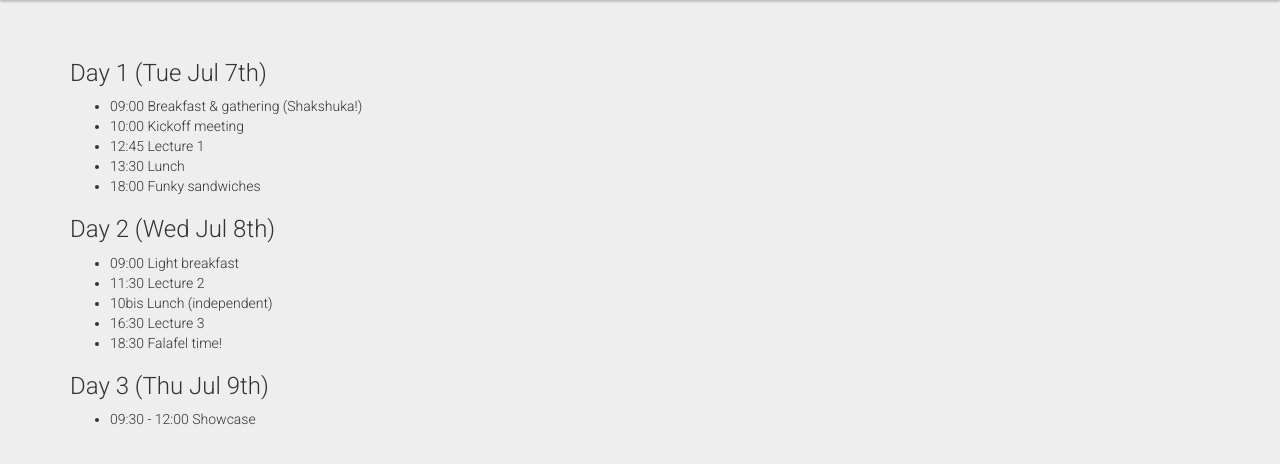
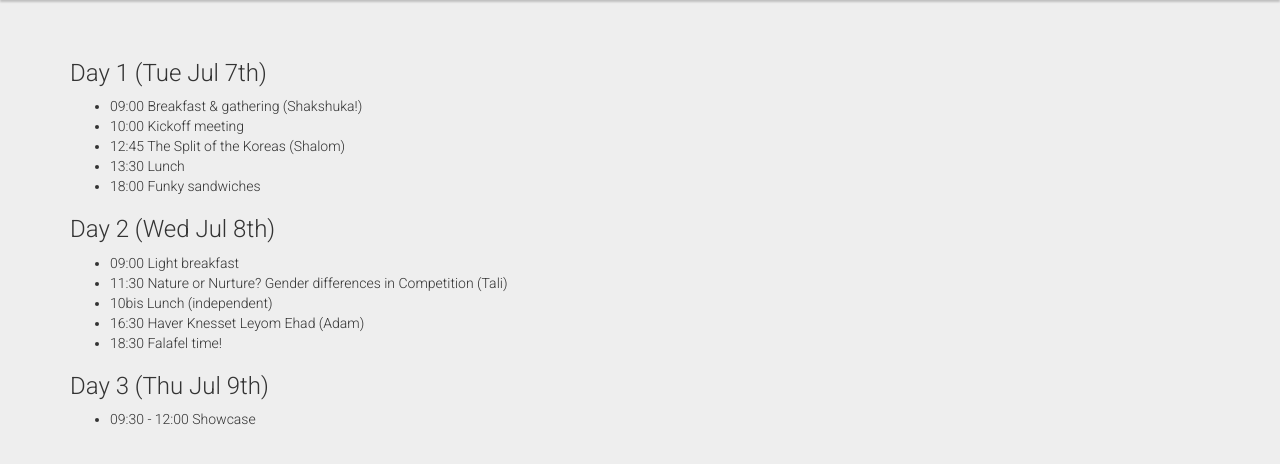
Before and after one commit to maticrivo/hackathing, a Flask app: template app/templates/agenda.html in a window 1280 px wide. Shown: the part 241-705 px from the top of the page. Run offline with Flask 2, Linux system fonts and the light colour scheme; the template is opened without the code that fills it, so the values that code supplies are empty; style sheets or scripts are compiled from the project's sources; parts of the project's set-up code (start-up, migrations or seed data) failed here and were passed over; some libraries are stand-ins or nearby versions.

Commit message:
Updated Agenda

```diff
--- a/app/templates/agenda.html
+++ b/app/templates/agenda.html
@@ -6,7 +6,7 @@
     <ul>
         <li>09:00 Breakfast & gathering (Shakshuka!)</li>
         <li>10:00 Kickoff meeting</li>
-        <li>12:45 Lecture 1</li>
+        <li>12:45 The Split of the Koreas (Shalom)</li>
         <li>13:30 Lunch</li>
         <li>18:00 Funky sandwiches</li>
     </ul>
@@ -14,9 +14,9 @@
     <h3>Day 2 (Wed Jul 8th)</h3>
     <ul>
         <li>09:00 Light breakfast</li>
-        <li>11:30 Lecture 2</li>
+        <li>11:30 Nature or Nurture? Gender differences in Competition (Tali)</li>
         <li>10bis Lunch (independent)</li>
-        <li>16:30 Lecture 3</li>
+        <li>16:30 Haver Knesset Leyom Ehad (Adam)</li>
         <li>18:30 Falafel time!</li>
     </ul>
 
```
